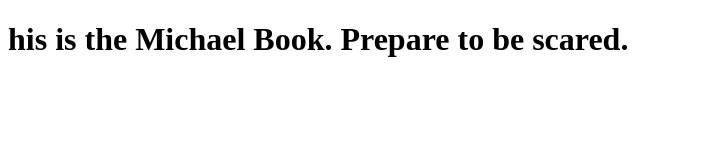
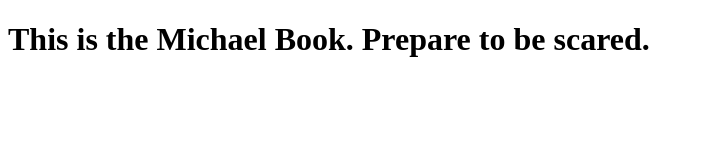
Before and after one commit to michaelmusgrove/The-Michael-Book, a plain HTML site: page index.html in a window 1280 px wide. Shown: the whole page, without its empty margins (0-704 px from the left). Drawn offline with Linux system fonts and the light colour scheme.

Commit message:
spelling error

```diff
--- a/index.html
+++ b/index.html
@@ -5,6 +5,6 @@
     <title>The Michael Book</title>
   </head>
   <body>
-    <h1>his is the Michael Book. Prepare to be scared.</h1>
+    <h1>This is the Michael Book. Prepare to be scared.</h1>
   </body>
 </html>
```
